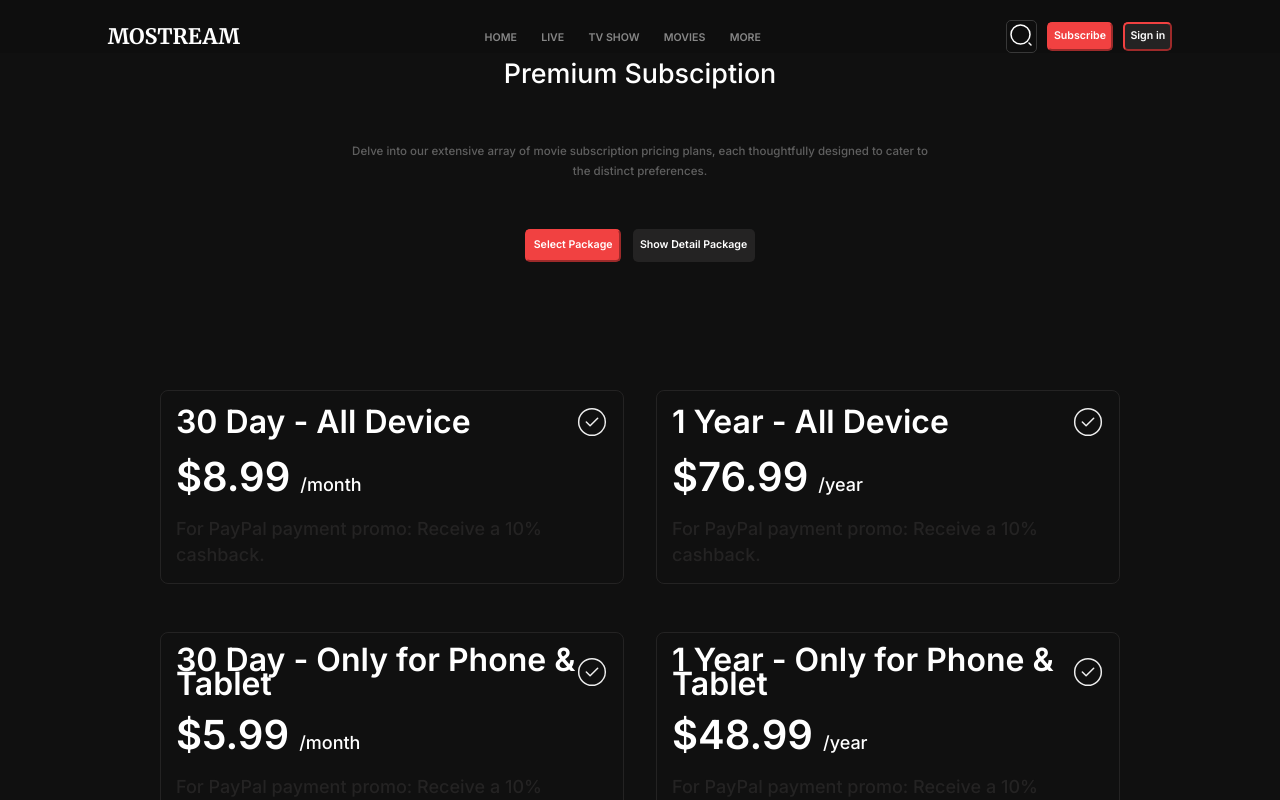
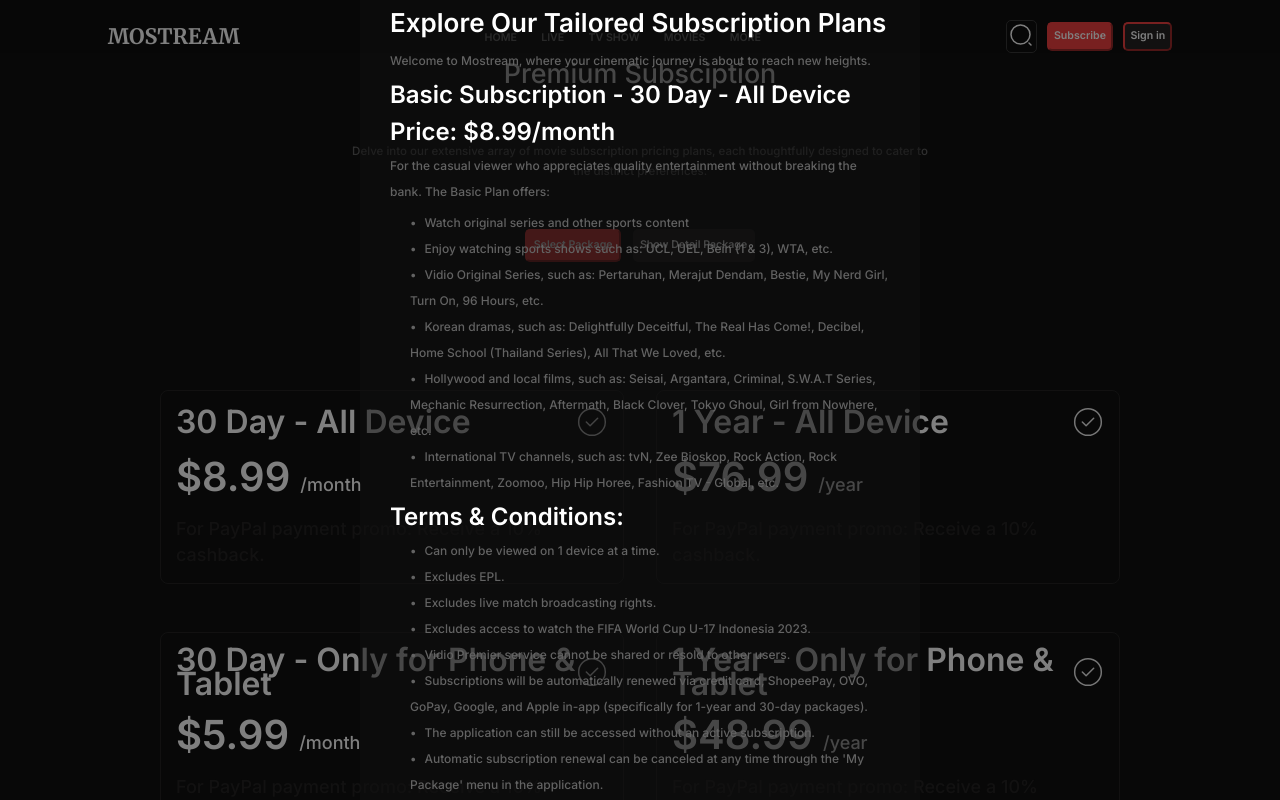
Before and after one commit to DSVadim/mostream, a website: page Subscription.html in a window 1280 px wide. Both pictures are taken after a click on the button "Show Detail Package". Shown: the top 800 px of the page. Drawn offline with Linux system fonts and the light colour scheme.

Commit message:
finish subscription page not js

```diff
--- a/js/subscription.js
+++ b/js/subscription.js
@@ -58,3 +58,57 @@
             alert('Error: No subscription selected');
         }
     });
+
+// Event listener for the "Show Detail Package" button
+document.querySelector('.section1-container1-buttons__btn2').addEventListener('click', function () {
+    // Define the modal HTML content
+    const html = `
+        <div id="modal" class="modal" style="display: flex; align-items: center; justify-content: center; position: fixed; top: 0; left: 0; width: 100%; height: 100%; background-color: rgba(0, 0, 0, 0.5);">
+            <div class="modal-content" style="background-color: rgba(17,17,17,0.5); padding: 30px; border-radius: 5px; max-width: 500px; width: 90%; position: relative;">
+                <span class="close-btn" onclick="closeModal()" style="position: absolute; top: 10px; right: 10px; cursor: pointer; font-size: 20px;">&times;</span>
+                <p class="modal-content__title">Explore Our Tailored Subscription Plans</p>
+                <p class="modal-content__text">Welcome to Mostream, where your cinematic journey is about to reach new heights.</p>
+
+                <p class="modal-content__subtitle">Basic Subscription - 30 Day - All Device</p>
+                <p class="modal-content__subtitle"><strong>Price:</strong> $8.99/month</p>
+                <p class="modal-content__text">For the casual viewer who appreciates quality entertainment without breaking the bank. The Basic Plan offers:</p>
+                <ul class="modal-content-list">
+                    <li class="modal-content-list__item">Watch original series and other sports content</li>
+                    <li class="modal-content-list__item">Enjoy watching sports shows such as: UCL, UEL, Bein (1 & 3), WTA, etc.</li>
+                    <li class="modal-content-list__item">Vidio Original Series, such as: Pertaruhan, Merajut Dendam, Bestie, My Nerd Girl, Turn On, 96 Hours, etc.</li>
+                    <li class="modal-content-list__item">Korean dramas, such as: Delightfully Deceitful, The Real Has Come!, Decibel, Home School (Thailand Series), All That We Loved, etc.</li>
+                    <li class="modal-content-list__item">Hollywood and local films, such as: Seisai, Argantara, Criminal, S.W.A.T Series, Mechanic Resurrection, Aftermath, Black Clover, Tokyo Ghoul, Girl from Nowhere, etc.</li>
+                    <li class="modal-content-list__item">International TV channels, such as: tvN, Zee Bioskop, Rock Action, Rock Entertainment, Zoomoo, Hip Hip Horee, Fashion TV - Global, etc.</li>
+                </ul>
+
+                <p class="modal-content__subtitle">Terms & Conditions:</p>
+                <ul class="modal-content-list">
+                    <li class="modal-content-list__item">Can only be viewed on 1 device at a time.</li>
+                    <li class="modal-content-list__item">Excludes EPL.</li>
+                    <li class="modal-content-list__item">Excludes live match broadcasting rights.</li>
+                    <li class="modal-content-list__item">Excludes access to watch the FIFA World Cup U-17 Indonesia 2023.</li>
+                    <li class="modal-content-list__item">Vidio Premier service cannot be shared or resold to other users.</li>
+                    <li class="modal-content-list__item">Subscriptions will be automatically renewed via credit card, ShopeePay, OVO, GoPay, Google, and Apple in-app (specifically for 1-year and 30-day packages).</li>
+                    <li class="modal-content-list__item">The application can still be accessed without an active subscription.</li>
+                    <li class="modal-content-list__item">Automatic subscription renewal can be canceled at any time through the 'My Package' menu in the application.</li>
+                </ul>
+            </div>
+        </div>
+    `;
+
+    document.body.insertAdjacentHTML('beforeend', html);
+});
+
+function closeModal() {
+    const modal = document.getElementById("modal");
+    if (modal) {
+        modal.remove();
+    }
+}
+
+window.onclick = function(event) {
+    const modal = document.getElementById("modal");
+    if (event.target === modal) {
+        closeModal();
+    }
+};
--- a/scss/Subscription.scss
+++ b/scss/Subscription.scss
@@ -661,3 +661,38 @@
     }
   }
 }
+.modal {
+  display: none;
+  &-content {
+    @include Flex(column,flex-start,center,5px);
+    .close-btn {
+      color: white;
+    }
+    &__title{
+      @include Inter(26px,600,40px);
+      margin-top: 0;
+      color: white;
+    }
+    &__subtitle{
+      color: #ffffff;
+      @include Inter(24px,600,32px);
+    }
+    &__text{
+      @include Inter(12px,500,26px);
+      color: #636363;
+    }
+
+    &-list{
+      list-style: none;
+      padding-left: 20px;
+      &__item{
+        @include Inter(12px,500,26px);
+        color: #636363;
+      }
+      &__item::before{
+        content: "•";
+        margin-right: 8px;
+      }
+    }
+  }
+}
```
Also changed, not shown: css/Subscription.css.
